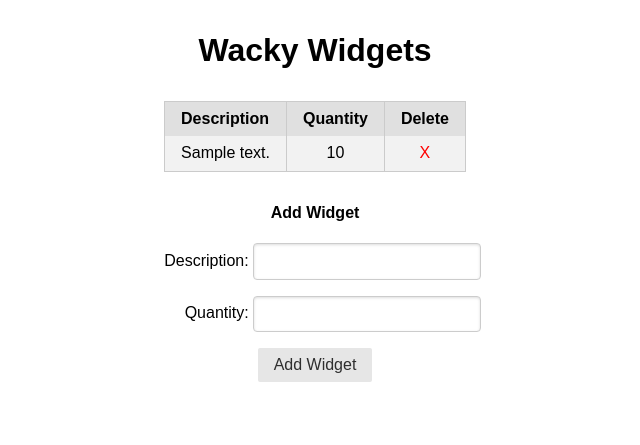
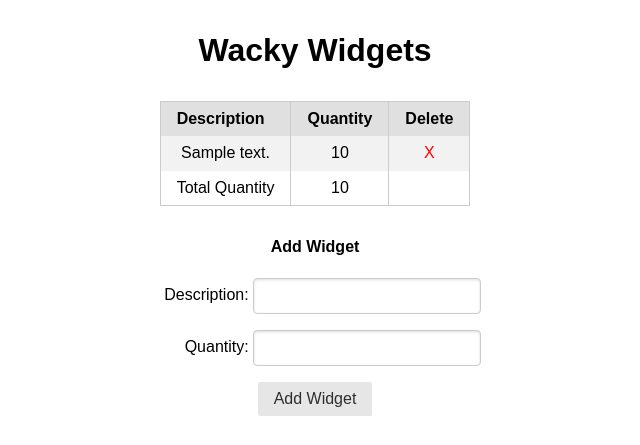
Before and after one commit to lauraunci/project3assessment, a Django app: page / in a window 1280 px wide. Shown: the top 445 px of the page, without its empty margins (325-965 px from the left). Run offline with Django 3.2, Linux system fonts and the light colour scheme; tables that the repository leaves empty hold one stand-in row (values such as "Sample post"); some libraries are stand-ins or nearby versions.

Commit message:
final commit

```diff
--- a/main_app/templates/index.html
+++ b/main_app/templates/index.html
@@ -27,6 +27,11 @@
               <td><a href="{% url 'widget_delete' widget.id %}">X</a></td>
             </tr>
           {% endfor %}
+            <tr>
+                <td>Total Quantity</td>
+                <td>{{ total_quantity}}</td>
+                <td></td>
+            </tr>
       </table>
     {% endif %}
     <h4>Add Widget</h4>
--- a/main_app/views.py
+++ b/main_app/views.py
@@ -9,7 +9,10 @@ from .forms import WidgetForm
 def home(request):
     widgets = Widget.objects.all()
     w_form = WidgetForm()
-    return render(request, 'index.html', { 'widgets': widgets, 'w_form': w_form })
+    total_quantity = 0
+    for widget in widgets:
+        total_quantity = total_quantity + widget.quantity
+    return render(request, 'index.html', { 'widgets': widgets, 'w_form': w_form, 'total_quantity': total_quantity })
 
 def add_widget(request):
     if request.method == 'POST':
```
